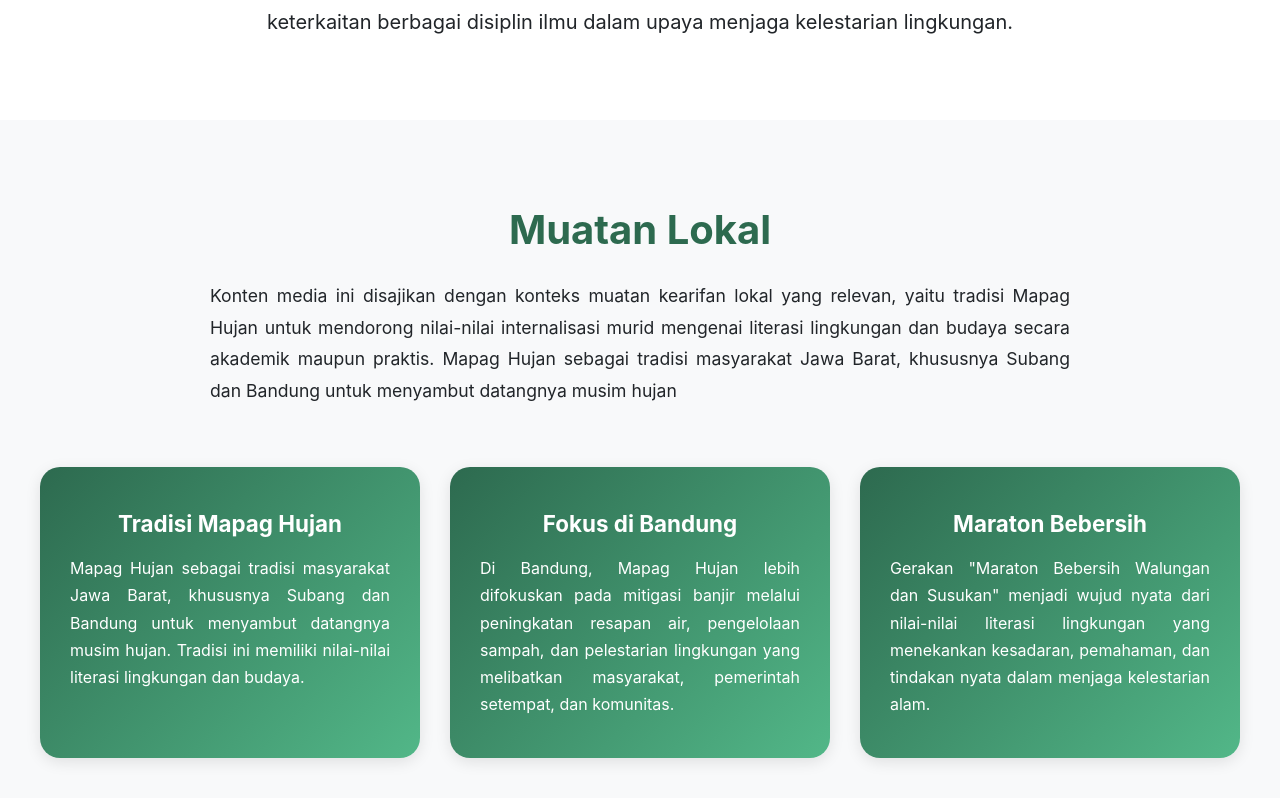
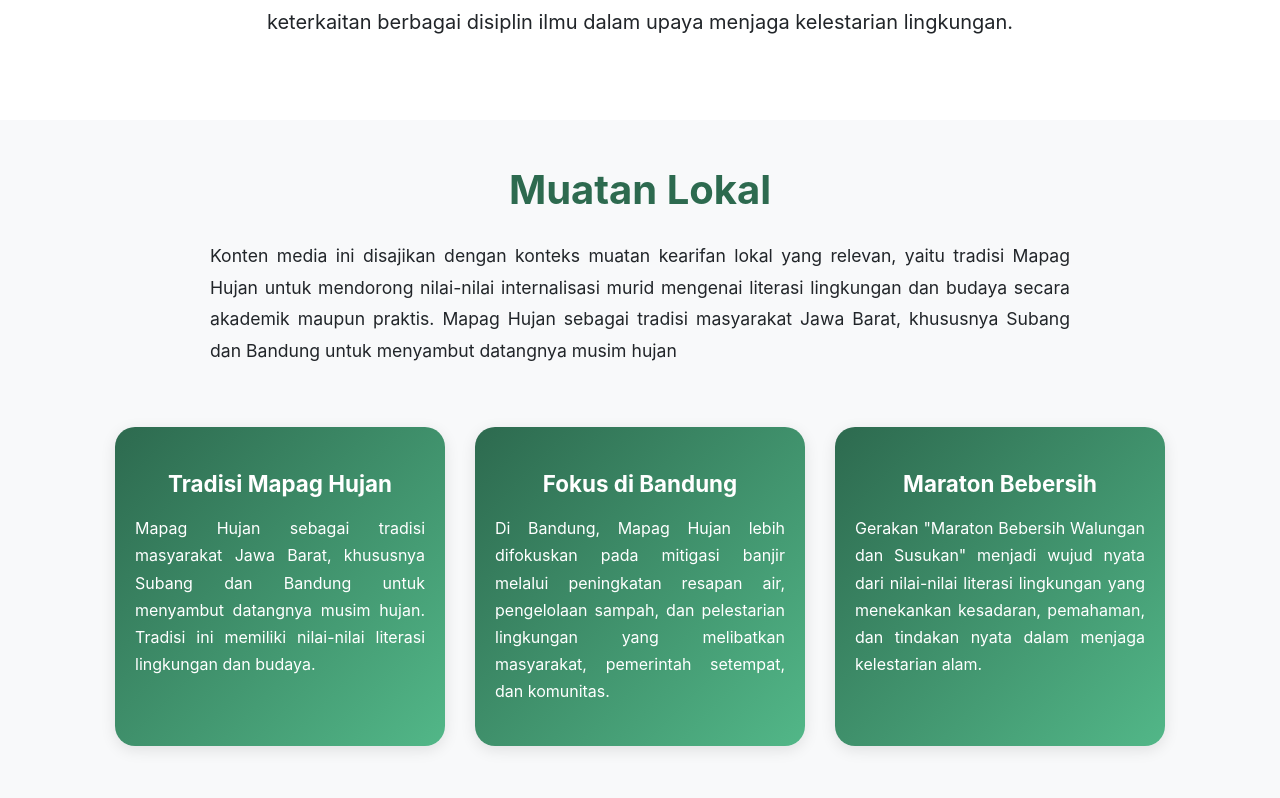
Before and after one commit to MuhammadFathinMughits2308520/greenverse, a React (Vite) app: page / in a window 1280 px wide. Shown: the part 1202-2000 px from the top of the page. Built offline with nearby package versions, Linux system fonts and the light colour scheme; no server answers.

Commit message:
nambah mulok di landing page

```diff
--- a/src/styles/muatanlokal.css
+++ b/src/styles/muatanlokal.css
@@ -1,11 +1,11 @@
 /* Section Muatan Lokal */
 .muatan-lokal-section {
-  padding: 80px 20px;
+  padding: 40px 20px;
   background-color: var(--bg-light);
 }
 
 .muatan-lokal-container {
-  max-width: 1200px;
+  max-width: 1050px;
   margin: 0 auto;
 }
 
@@ -47,7 +47,7 @@
 
 .muatan-card {
   background: linear-gradient(135deg, var(--primary) 0%, var(--secondary) 100%);
-  padding: 40px 30px;
+  padding: 40px 20px;
   border-radius: 20px;
   box-shadow: 0 4px 15px var(--shadow);
   transition: transform 0.3s ease, box-shadow 0.3s ease;
@@ -80,7 +80,6 @@
 .muatan-lokal-gallery {
   padding: 80px 20px;
   background-color: var(--card-light);
-  margin-top: 60px;
 }
 
 .gallery-title {
```
